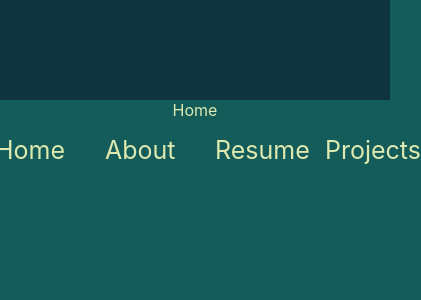
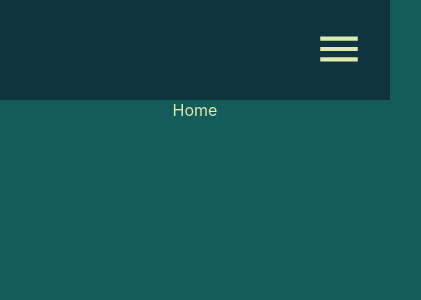
Before and after one commit to naderik/react-e-portfolio, a React (Create React App) app: page / in a window 390 px wide. Shown: the top 300 px of the page, 421 px wide, since content can reach past the window. Built offline with nearby package versions, Linux system fonts and the light colour scheme.

Commit message:
add button for mobile view

```diff
--- a/package.json
+++ b/package.json
@@ -5,6 +5,7 @@
   "dependencies": {
     "@emotion/react": "^11.9.0",
     "@emotion/styled": "^11.8.1",
+    "@mui/icons-material": "^5.8.2",
     "@mui/material": "^5.8.2",
     "@testing-library/jest-dom": "^5.16.4",
     "@testing-library/react": "^13.3.0",
--- a/src/components/Navbar.js
+++ b/src/components/Navbar.js
@@ -1,12 +1,22 @@
 import React from 'react'
-import { Link } from 'react-router-dom'
+import { Link, useLocation } from 'react-router-dom'
 import '../styles/Navbar.css'
+import MenuIcon from '@mui/icons-material/Menu';
 
 function Navbar() {
+    const [expandNav, setExpandNav] = React.useState(false);
+    const location = useLocation();
+    React.useEffect(() => {
+        setExpandNav(false);
+    }, [location]);
     return (
-        <div className='navbar'>
+        <div className='navbar' id={expandNav ? "open" : "close"}>
             <div className='toggleButton'>
-                <button>
+                <button onClick={
+                    () => {
+                        setExpandNav((prev) => !prev)
+                    }}>
+                    <MenuIcon />
                 </button>
             </div>
             <div className='links'>
```
Also changed, not shown: 1 other file (tests, documents, lock files or other folders).
